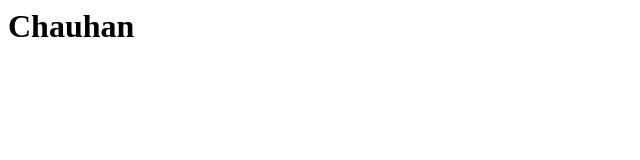
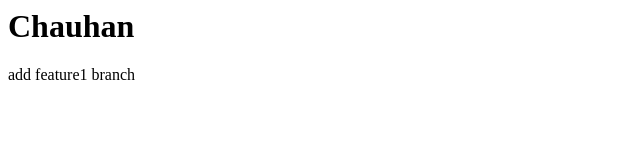
Before and after one commit to chetan-chauhan-1502/Chauhan, a plain HTML site: page Index.html in a window 1280 px wide. Shown: the whole page, without its empty margins (0-640 px from the left). Drawn offline with Linux system fonts and the light colour scheme.

Commit message:
add new branch feature1

```diff
--- a/Index.html
+++ b/Index.html
@@ -1 +1,3 @@
 <h1>Chauhan</h1>
+
+<p>add feature1 branch</p>
```
